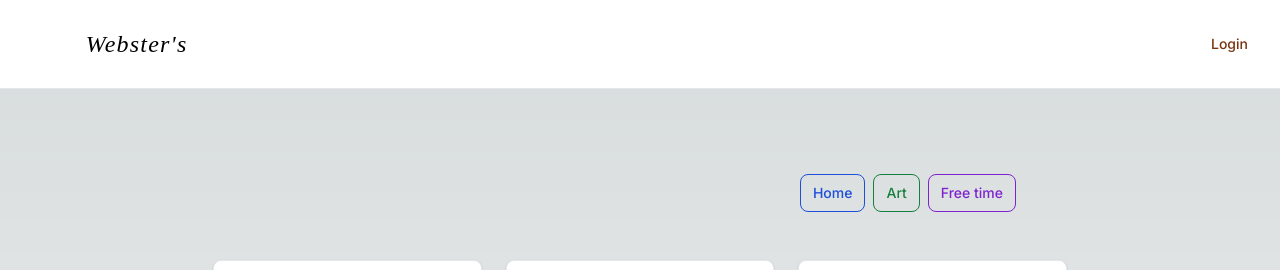
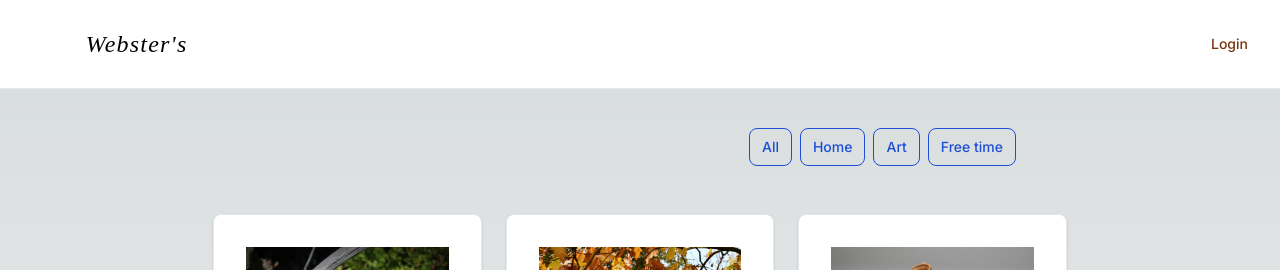
Before and after one commit to lhotovy/websters-eshop, a Next.js app: page /eshop in a window 1280 px wide. Shown: the top 270 px of the page. Built offline with nearby package versions, Linux system fonts and the light colour scheme.

Commit message:
Tags functionality

```diff
--- a/src/app/eshop/page.tsx
+++ b/src/app/eshop/page.tsx
@@ -1,15 +1,30 @@
+"use client"
 import { Header } from "@/components/header";
 import { Footer } from "@/components/footer";
 import  ProductList from "@/components/productList";
 import { products } from "@/data/products";
-import Tags from "@/components/tags";
+import { useState } from 'react';
+
+
+const allCategories = ["All", "Home", "Art", "Free time"];
 
 export default function Page() {
+
+  const [categories, setCategories] = useState(allCategories);
+  const [shopItems, setShopItems] = useState(products);
+
+  const filterItems = (category: any) => {
+    if (category === "All") {
+      setShopItems(products);
+      return;
+    };
+    const newProducts = products.filter((product)=> product.tags === category);
+    setShopItems(newProducts);
+  }
   return (
     <>
       <Header/>
-      <Tags/>
-      <ProductList products={products}/>
+      <ProductList categories={categories} filterItems={filterItems} shopItems={shopItems} />
       <Footer/>
     </>
   )
--- a/src/components/productList.tsx
+++ b/src/components/productList.tsx
@@ -8,17 +8,24 @@ type Product = {
   name: string;
   image: string;
   info: string;
+  price: number;
+  tags: string;
 }
 interface ProductListProps {
-  products: Product[]
+
+  categories: string[]
+  shopItems: any
+  filterItems: (category: any) => any;
 };
 
-const ProductList: React.FC<ProductListProps> = ({products}) => {
+
+const ProductList: React.FC<ProductListProps> = ({categories, shopItems, filterItems}) => {
+
   return (
     <div className="mt-32">
-      <Tags/>
+      <Tags categories={categories} filterItems={filterItems} />
       <section className="products m-auto mt-10 mb-32 w-2/3 h-full grid grid-cols-3 gap-6 justify-center">
-          {products.map((product: any)=> {
+          {shopItems.map((product: any)=> {
             return (
               <div key={product.id} className="w-full max-w-sm bg-white border border-gray-200 rounded-lg shadow dark:bg-gray-800 dark:border-gray-700">
                 <Link href={`/eshop/${product.title}`}>
--- a/src/components/tags.tsx
+++ b/src/components/tags.tsx
@@ -1,11 +1,23 @@
-import React from 'react';
+interface TagsProps {
+    categories: any;
+    filterItems: (category: any) => any;
+};
 
-const Tags: React.FC = () => {
+const Tags: React.FC<TagsProps> = ({categories, filterItems}) => {
+
     return (
         <section className='block w-4/5 text-right'>
-            <button type="button" className="text-blue-700 hover:text-white border border-blue-700 hover:bg-blue-800 focus:ring-4 focus:outline-none focus:ring-blue-300 font-medium rounded-lg text-sm px-3 py-2 text-center mr-2 mb-2 dark:border-blue-500 dark:text-blue-500 dark:hover:text-white dark:hover:bg-blue-500 dark:focus:ring-blue-800">Home</button>
-            <button type="button" className="text-green-700 hover:text-white border border-green-700 hover:bg-green-800 focus:ring-4 focus:outline-none focus:ring-green-300 font-medium rounded-lg text-sm px-3 py-2 text-center mr-2 mb-2 dark:border-green-500 dark:text-green-500 dark:hover:text-white dark:hover:bg-green-600 dark:focus:ring-green-800">Art</button>
-            <button type="button" className="text-purple-700 hover:text-white border border-purple-700 hover:bg-purple-800 focus:ring-4 focus:outline-none focus:ring-purple-300 font-medium rounded-lg text-sm px-3 py-2 text-center mr-2 mb-2 dark:border-purple-400 dark:text-purple-400 dark:hover:text-white dark:hover:bg-purple-500 dark:focus:ring-purple-900">Free time</button>
+            {categories.map((category: any)=> {
+                return  (
+                    <button
+                        key={category}
+                        type="button"
+                        onClick={()=> filterItems(category)}
+                        className="text-blue-700 hover:text-white border border-blue-700 hover:bg-blue-800 focus:ring-4 focus:outline-none focus:ring-blue-300 font-medium rounded-lg text-sm px-3 py-2 text-center mr-2 mb-2 dark:border-blue-500 dark:text-blue-500 dark:hover:text-white dark:hover:bg-blue-500 dark:focus:ring-blue-800">
+                            {category}
+                    </button>
+                )
+            })}
         </section>
     );
 };
--- a/src/data/products.ts
+++ b/src/data/products.ts
@@ -5,7 +5,7 @@ type Product = {
   image: string;
   info: string;
   price: number;
-  tags: string[];
+  tags: string;
 }
 
 export const products: Product[] = [
@@ -16,7 +16,7 @@ export const products: Product[] = [
         image: "/cup.jpg",
         info: "Our Wooden Cups are meticulously handcrafted by skilled artisans who possess a deep reverence for woodworking. Using only the finest quality wood, they skillfully shape and carve each cup, ensuring exceptional craftsmanship and attention to detail. The result is a stunning masterpiece that showcases the natural beauty of the wood while providing a durable and functional vessel for your beverages.",
         price: 10,
-        tags: ["home"]
+        tags: "Home"
     },
     {
         id: 2,
@@ -25,7 +25,7 @@ export const products: Product[] = [
         image: "/carving.jpg",
         info: "Introducing our collection of exquisite Wooden Carvings, where the art of carving merges with the natural allure of wood to create captivating pieces that inspire awe and admiration. Each carving is meticulously crafted by skilled artisans, showcasing the intricacy of their craft and the inherent beauty of the wood.",
         price: 50,
-        tags: ["art"]
+        tags: "Art"
     },
     {
         id: 3,
@@ -34,7 +34,7 @@ export const products: Product[] = [
         image: "/vase.jpg",
         info: "Introducing the Exquisite Wooden Vase: A Timeless Blend of Elegance and Nature. Enhance your living space with the captivating beauty of our Wooden Vase, a true masterpiece crafted with precision and care. Handmade by skilled artisans, this stunning centerpiece effortlessly combines the warmth of natural wood with the elegance of modern design, adding a touch of sophistication to any room.",
         price: 15,
-        tags: ["home", "art"]
+        tags: "Home"
     },
     {
         id: 4,
@@ -43,7 +43,7 @@ export const products: Product[] = [
         image: "/chess.jpg",
         info: "Introducing our exquisite Wooden Chess Set, a timeless classic that combines the artistry of craftsmanship with the strategic depth of the game of kings. Meticulously handcrafted using premium wood, this chess set is designed to bring endless hours of intellectual challenge and aesthetic pleasure to chess enthusiasts of all levels.",
         price: 100,
-        tags: ["free time", "art"]
+        tags: "Free time"
     },
     {
         id: 5,
@@ -52,7 +52,7 @@ export const products: Product[] = [
         image: "/candleHolder.jpg",
         info: "Introducing our collection of beautifully crafted Wooden Candle Holders, designed to enhance the soothing glow of candlelight and add a touch of natural elegance to your space. Each candle holder is meticulously handcrafted from premium wood, showcasing the perfect blend of artistry and functionality.",
         price: 10,
-        tags: ["home", "art"]
+        tags: "Home"
     },
     {
         id: 6,
@@ -61,6 +61,6 @@ export const products: Product[] = [
         image: "/sign.jpg",
         info: "Introducing our exquisite collection of Wooden Signs, where craftsmanship meets personalization to create stunning pieces that make a statement. Each sign is handcrafted with meticulous care, combining the natural beauty of wood with the uniqueness of your chosen design, transforming your space into a reflection of your style and personality.",
         price: 30,
-        tags: ["home", "art"]
+        tags: "Art"
     }
 ]
--- a/tsconfig.json
+++ b/tsconfig.json
@@ -1,6 +1,7 @@
 {
   "compilerOptions": {
     "target": "es5",
+    "downlevelIteration": true,
     "lib": ["dom", "dom.iterable", "esnext"],
     "allowJs": true,
     "skipLibCheck": true,
```
